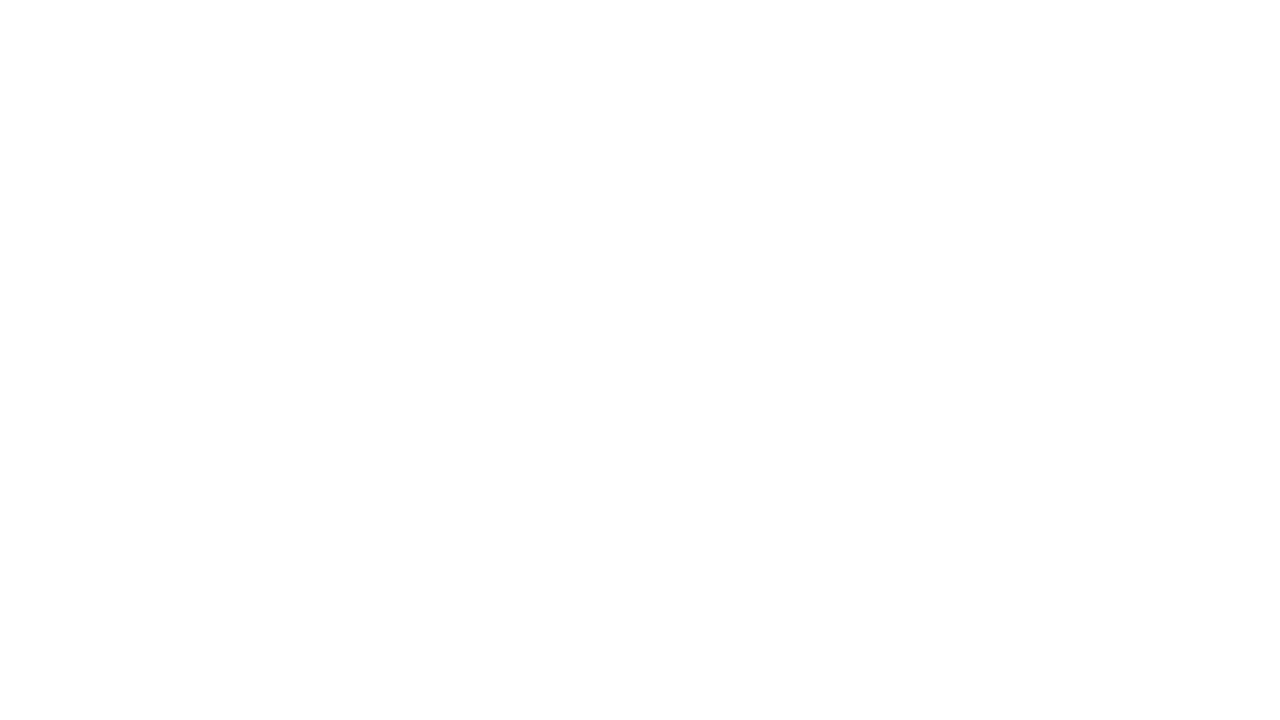
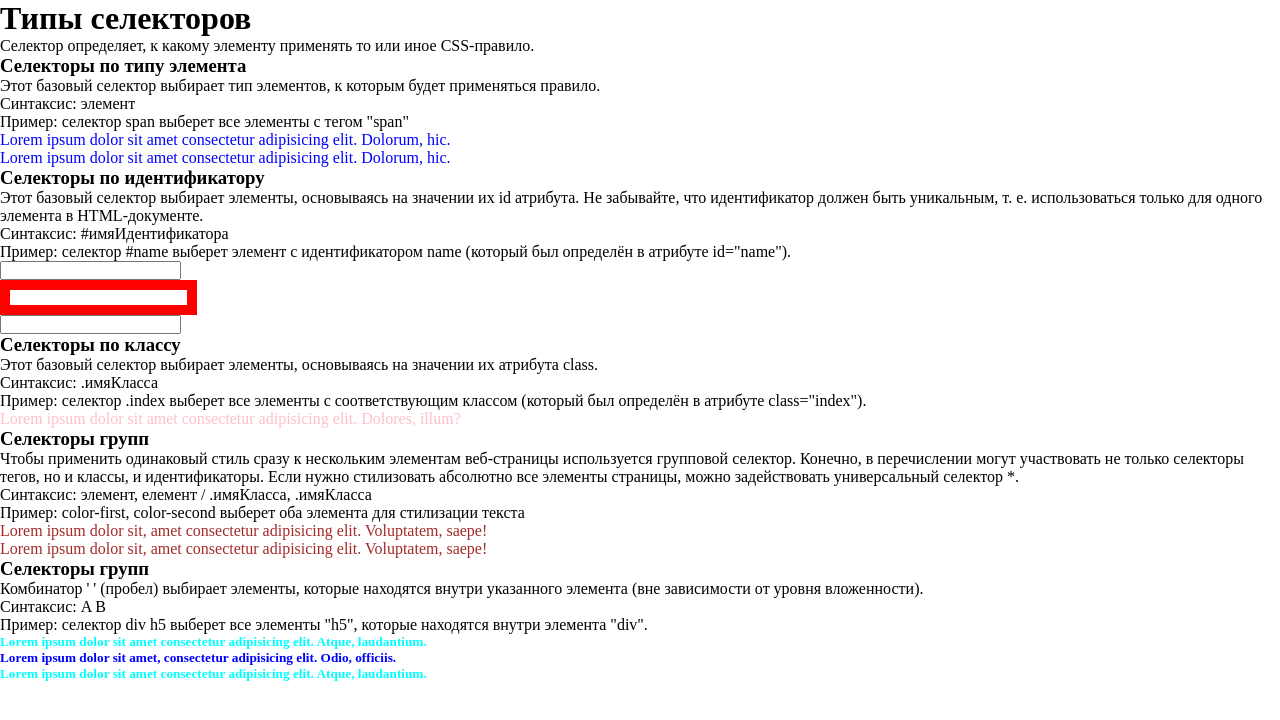
Before and after one commit to JuiliaSID/Home-Work, a plain HTML site: page HW-10/index.html in a window 1280 px wide. Drawn offline with Linux system fonts and the light colour scheme.

Commit message:
finished homework

```diff
--- /dev/null
+++ b/HW-10/css/style.css
@@ -0,0 +1,30 @@
+*,
+html,
+body {
+    margin: 0;
+    padding: 0;
+    box-sizing: border-box;
+    text-decoration: none;
+    list-style: none;
+}
+
+span {
+    color: blue;
+}
+
+#name {
+    border: 10px solid red;
+}
+
+.pink {
+    color: pink;
+}
+
+.color-first,
+.color-second {
+    color: brown;
+}
+
+div h5 {
+    color: cyan;
+}
--- a/HW-10/index.html
+++ b/HW-10/index.html
@@ -1,12 +1,75 @@
 <!DOCTYPE html>
 <html lang="en">
+
 <head>
     <meta charset="UTF-8">
     <meta http-equiv="X-UA-Compatible" content="IE=edge">
     <meta name="viewport" content="width=device-width, initial-scale=1.0">
     <title>Document</title>
+    <link rel="stylesheet" href="./css/style.css">
 </head>
+
 <body>
+    <div>
+        <h1>Типы селекторов</h1>
+        <p>
+            Селектор определяет, к какому элементу применять то или иное CSS-правило.
+        </p>
+        <div>
+            <h3>Селекторы по типу элемента</h3>
+            <p>Этот базовый селектор выбирает тип элементов, к которым будет применяться правило.</p>
+            <p>Синтаксис: элемент</p>
+            <p>Пример: селектор span выберет все элементы c тегом "span"</p>
+            <p><span>Lorem ipsum dolor sit amet consectetur adipisicing elit. Dolorum, hic.</span></p>
+            <p><span>Lorem ipsum dolor sit amet consectetur adipisicing elit. Dolorum, hic.</span></p>
 
+        </div>
+        <div>
+            <h3>Селекторы по идентификатору</h3>
+            <p>Этот базовый селектор выбирает элементы, основываясь на значении их id атрибута.
+                Не забывайте, что идентификатор должен быть уникальным, т. е. использоваться только для одного
+                элемента в HTML-документе.</p>
+            <p>Синтаксис: #имяИдентификатора</p>
+            <p>Пример: селектор #name выберет элемент с идентификатором name
+                (который был определён в атрибуте id="name").</p>
+            <p><input type="name"></p>
+            <p><input id="name" type="name"></p>
+            <p><input type="name"></p>
+        </div>
+        <div>
+            <h3>Селекторы по классу</h3>
+            <p>Этот базовый селектор выбирает элементы, основываясь на значении их атрибута class.</p>
+            <p>Синтаксис: .имяКласса</p>
+            <p>Пример: селектор .index выберет все элементы с соответствующим классом (который
+                был определён в атрибуте class="index").</p>
+            <p class="pink">Lorem ipsum dolor sit amet consectetur adipisicing elit. Dolores, illum?</p>
+        </div>
+        <div>
+            <h3>Селекторы групп</h3>
+            <p>Чтобы применить одинаковый стиль сразу к нескольким элементам веб-страницы
+                используется групповой селектор. Конечно, в перечислении могут участвовать
+                не только селекторы тегов, но и классы, и идентификаторы. Если нужно
+                стилизовать абсолютно все элементы страницы, можно задействовать универсальный селектор *.</p>
+            <p>Синтаксис: элемент, елемент / .имяКласса, .имяКласса</p>
+            <p>Пример: color-first, color-second выберет оба элемента для стилизации текста</p>
+            <p><span class="color-first">Lorem ipsum dolor sit, amet consectetur adipisicing elit. Voluptatem,
+                    saepe!</span></p>
+            <p><span class="color-second">Lorem ipsum dolor sit, amet consectetur adipisicing elit. Voluptatem,
+                    saepe!</span></p>
+        </div>
+        <div>
+            <h3>Селекторы групп</h3>
+            <p>Комбинатор ' ' (пробел) выбирает элементы, которые находятся внутри указанного
+                элемента (вне зависимости от уровня вложенности).</p>
+            <p>Синтаксис: A B</p>
+            <p>Пример: селектор div h5 выберет все элементы "h5", которые находятся внутри элемента "div".</p>
+            <div>
+                <h5>Lorem ipsum dolor sit amet consectetur adipisicing elit. Atque, laudantium.<h5>
+                        <span>Lorem ipsum dolor sit amet, consectetur adipisicing elit. Odio, officiis.</span>
+                        <h5>Lorem ipsum dolor sit amet consectetur adipisicing elit. Atque, laudantium.<h5>
+            </div>
+        </div>
+    </div>
 </body>
+
 </html>
```
